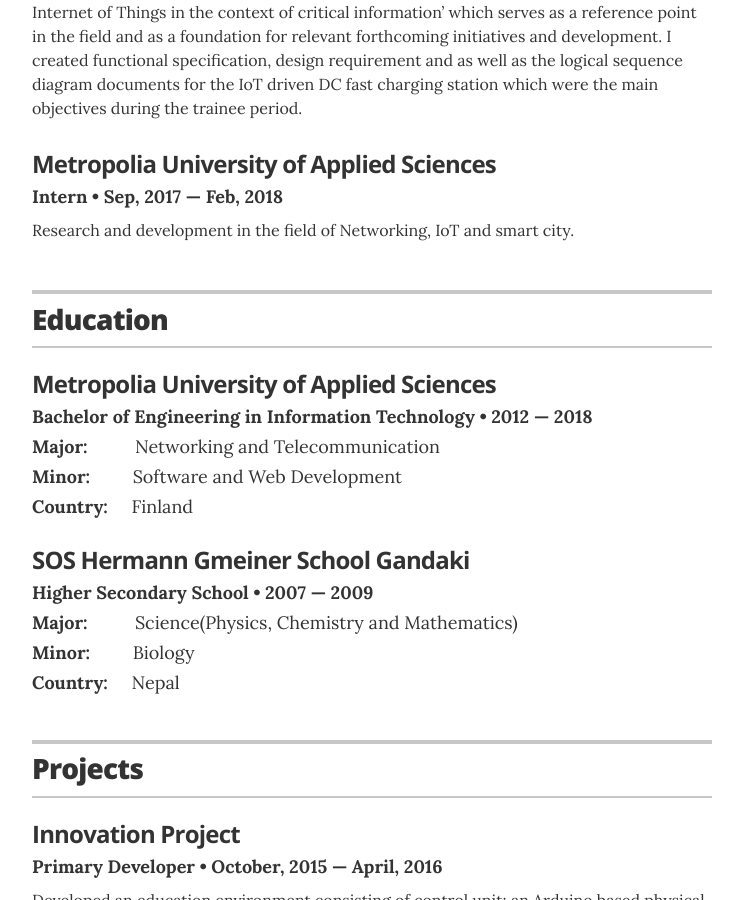
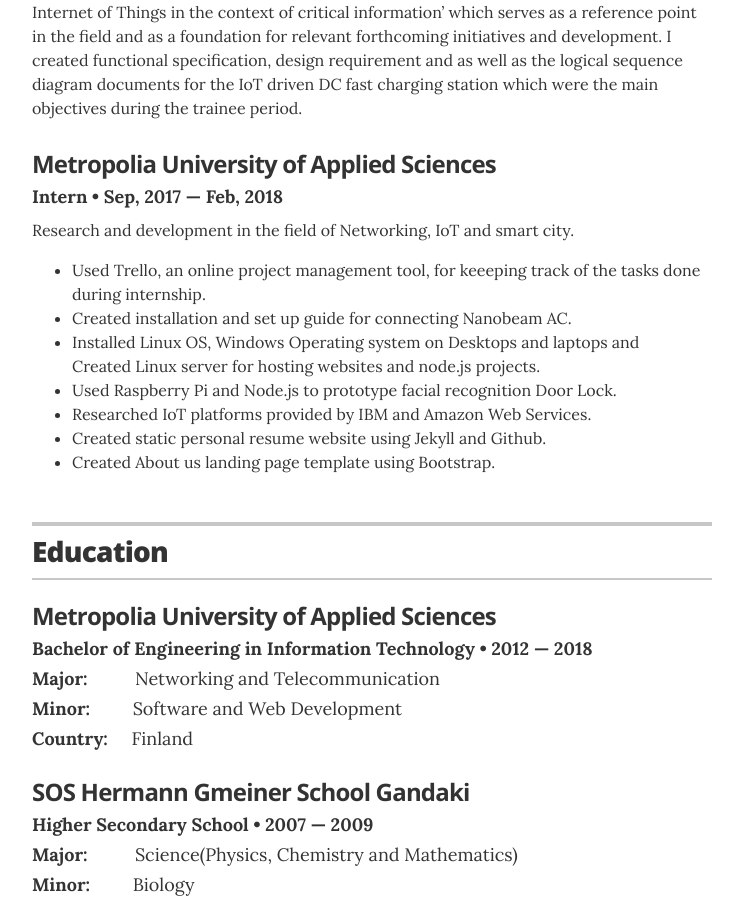
Before and after one commit to ranabhat/ranabhat.github.io, a Jekyll site: the page built from index.html, in a window 1280 px wide and 900 px high, scrolled down 1254 px. Shown: the whole window, without its empty margins (268-1011 px from the left). Built offline with Jekyll 4.4.1, drawn with Linux system fonts in a browser that asks for light colours.

Commit message:
Change in experience

```diff
--- a/_data/experience.yml
+++ b/_data/experience.yml
@@ -16,4 +16,4 @@
 - company: Metropolia University of Applied Sciences
   position: Intern
   duration:   Sep, 2017  &mdash; Feb, 2018
-  summary: Research and development in the field of Networking, IoT and smart city.
+  summary: Research and development in the field of Networking, IoT and smart city.  <ul class="resume-item-list"><li>Used Trello, an online project management tool, for keeeping track of the tasks done during internship.</li><li>Created installation and set up guide for connecting Nanobeam AC.</li><li>Installed Linux OS, Windows Operating system on Desktops and laptops and</li>Created Linux server for hosting websites and node.js projects.<li>Used Raspberry Pi and Node.js to prototype facial recognition Door Lock.</li><li>Researched IoT platforms provided by IBM and Amazon Web Services.</li><li>Created static personal resume website using Jekyll and Github.</li><li>Created About us landing page template using Bootstrap.</li></ul>
```
